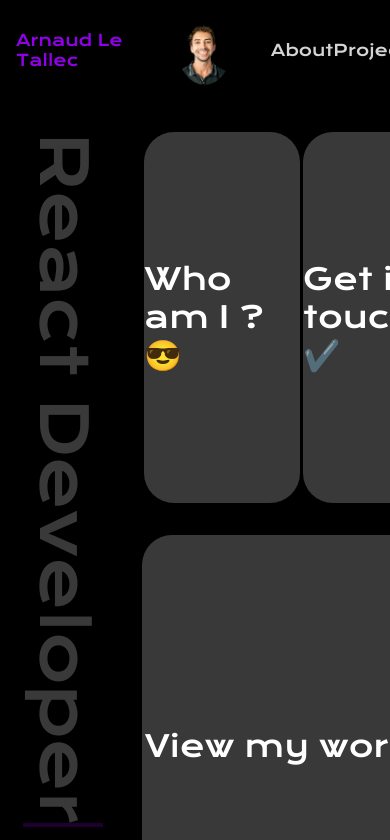
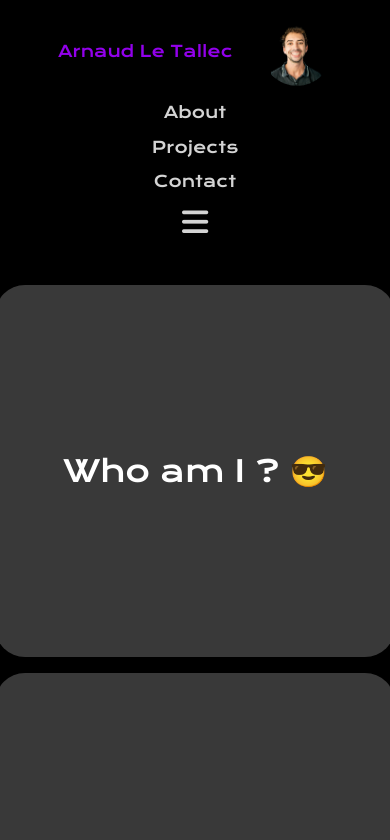
Before and after one commit to Arnaud293/Alt293_PortFolio, a React (Create React App) app: page / in a window 390 px wide. Shown: the top 840 px of the page. Built offline with nearby package versions, Linux system fonts and the light colour scheme.

Commit message:
starting to build responsive home page + nav component

```diff
--- a/src/components/Nav.js
+++ b/src/components/Nav.js
@@ -1,4 +1,4 @@
-import React from 'react';
+import React, {useEffect, useState} from 'react';
 import { NavLink } from 'react-router-dom';
 import ProfilPicture from '../assets/img/Arnaud.png';
 
@@ -28,7 +28,9 @@ const Nav = () => {
                         <li>Contact</li>
                     </NavLink>
                 </ul>
+
             </div>
+            <i class="fa-solid fa-bars"></i>
         </div>
     );
 };
--- a/src/styles/components/_dynamicText.scss
+++ b/src/styles/components/_dynamicText.scss
@@ -7,6 +7,9 @@
     height: 100%;
     margin-left: 1rem;
     padding-top: 2rem;
+    @media screen and(max-width: 980px){
+        display: none;
+    }
 
 
     &-content{
--- a/src/styles/index.css
+++ b/src/styles/index.css
@@ -43,6 +43,14 @@ a {
   grid-template-columns: 13vh 1fr;
 }
 
+@media screen and (max-width: 980px) {
+  .home {
+    display: flex;
+    flex-direction: column;
+    align-items: center;
+  }
+}
+
 .home-cards-container {
   display: flex;
   justify-content: space-evenly;
@@ -50,6 +58,14 @@ a {
   flex-direction: row;
   flex-wrap: wrap;
   align-content: flex-start;
+}
+
+@media screen and (max-width: 980px) {
+  .home-cards-container {
+    justify-content: center;
+    align-items: center;
+    flex-direction: column;
+  }
 }
 
 .about {
@@ -139,6 +155,7 @@ a {
 .home-cards-top {
   background: #393939;
   width: 40vw;
+  min-width: 400px;
   height: 44vh;
   border-radius: 30px;
   color: #FFFFFF;
@@ -146,6 +163,13 @@ a {
   align-items: center;
   justify-content: center;
   font-size: 30px;
+}
+
+@media screen and (max-width: 980px) {
+  .home-cards-top {
+    width: 82vw;
+    margin-bottom: 1rem;
+  }
 }
 
 .home-cards-top-about-reverse {
@@ -221,6 +245,12 @@ a {
   align-items: center;
   justify-content: center;
   font-size: 30px;
+}
+
+@media screen and (max-width: 980px) {
+  .home-cards-bottom {
+    margin-top: 0;
+  }
 }
 
 .stack-card {
@@ -323,10 +353,24 @@ a {
   padding: 1rem;
 }
 
+@media screen and (max-width: 650px) {
+  .nav {
+    height: auto;
+    flex-direction: column;
+  }
+}
+
 .nav-infos-left {
   width: 60%;
   display: flex;
   align-items: center;
+}
+
+@media screen and (max-width: 650px) {
+  .nav-infos-left {
+    width: 100%;
+    justify-content: center;
+  }
 }
 
 .nav-infos-left-img {
@@ -345,15 +389,49 @@ a {
 
 .nav-infos-right {
   width: 40%;
+  display: flex;
+  align-items: center;
+  justify-content: flex-end;
+}
+
+@media screen and (max-width: 650px) {
+  .nav-infos-right {
+    width: 100%;
+  }
 }
 
 .nav-infos-right ul {
   display: flex;
   justify-content: space-evenly;
+  gap: 1ch;
 }
 
 .nav-infos-right ul li:hover {
   color: #D4D4D4;
+}
+
+@media screen and (max-width: 650px) {
+  .nav-infos-right ul {
+    flex-direction: column;
+    padding: 0;
+    justify-content: center;
+    align-items: center;
+    width: 100%;
+  }
+}
+
+.nav i {
+  display: none;
+}
+
+@media screen and (max-width: 650px) {
+  .nav i {
+    display: block;
+    top: 10px;
+    right: 10px;
+    font-size: 30px;
+    cursor: pointer;
+  }
 }
 
 .footer {
@@ -507,6 +585,12 @@ a {
   padding-top: 2rem;
 }
 
+@media screen and (max-width: 980px) {
+  .dynamic-text {
+    display: none;
+  }
+}
+
 .dynamic-text-content {
   font-size: 4rem;
   overflow: hidden;
--- a/src/styles/layout/_card.scss
+++ b/src/styles/layout/_card.scss
@@ -1,6 +1,7 @@
 .home-cards-top{
     background: $color2;
     width: 40vw;
+    min-width: 400px;
     height: 44vh;
     border-radius: 30px;
     color: $font-color1;
@@ -8,7 +9,10 @@
     align-items: center;
     justify-content: center;
     font-size: 30px;
-
+    @media screen and(max-width: 980px){
+        width: 82vw;
+        margin-bottom: 1rem;
+    }
     &-about-reverse{
         width: 100%;
         height: 100%;
@@ -86,6 +90,9 @@
     align-items: center;
     justify-content: center;
     font-size: 30px;
+    @media screen and(max-width: 980px){
+        margin-top: 0;
+    }
 }
 .stack-card{
     width: 100%;
--- a/src/styles/layout/_nav.scss
+++ b/src/styles/layout/_nav.scss
@@ -6,11 +6,20 @@
     justify-content: space-between;
     align-items: center;
     padding: 1rem;
+    @media screen and(max-width: 650px){
+        height: auto;
+        flex-direction: column;
+    }
 
     &-infos-left{
         width: 60%;
         display: flex;
         align-items: center;
+        @media screen and(max-width: 650px){
+            // display: none;
+            width: 100%;
+            justify-content: center;
+        }
         &-img{
             width: 70px;
             height: 70px;
@@ -27,13 +36,40 @@
     }
     &-infos-right{
         width: 40%;
+        display: flex;
+        align-items: center;
+        justify-content: flex-end;
+        @media screen and(max-width: 650px){
+            width: 100%;
+        }
+
 
         & ul{
             display: flex;
             justify-content: space-evenly;
+            gap: 1ch;
             & li:hover{
                 color: $font-color2;
             }
+            @media screen and(max-width: 650px){
+                // display: none;
+                flex-direction: column;
+                padding: 0;
+                justify-content: center;
+                align-items: center;
+                width: 100%;
+            }
+        }
+
+    }
+    & i{
+        display: none;
+        @media screen and(max-width: 650px){
+            display: block;
+            top: 10px;
+            right: 10px;
+            font-size: 30px;
+            cursor: pointer;
         }
     }
 }
```
Also changed, not shown: src/styles/pages/_home.scss (+10 -0 lines), 1 other file (tests, documents, lock files or other folders).
